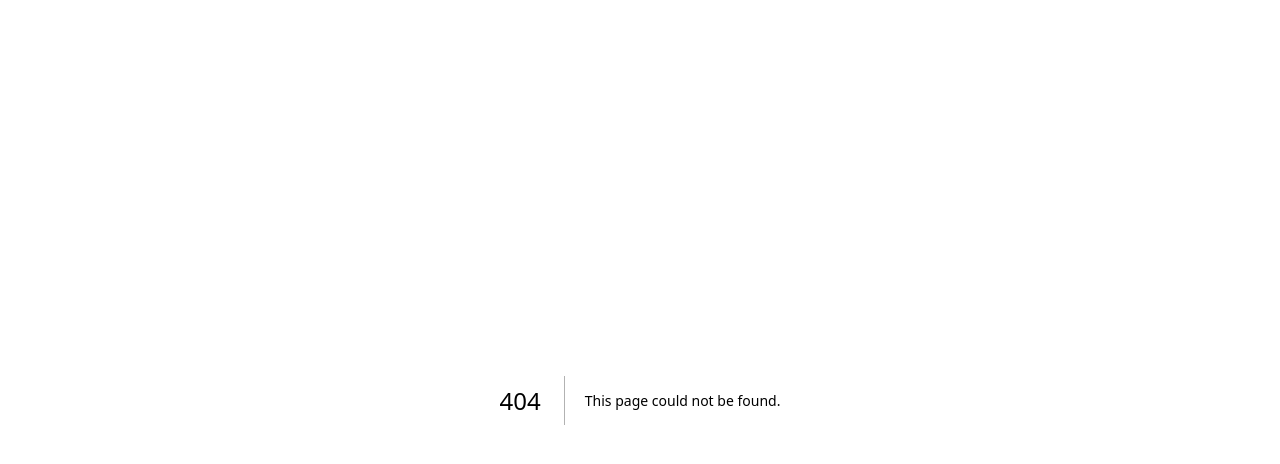
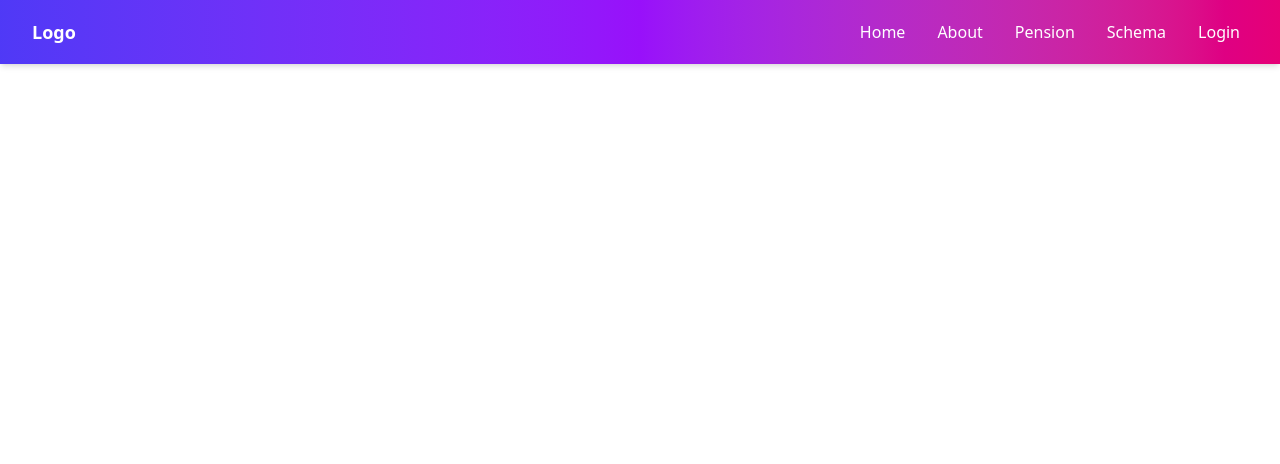
Before and after one commit to pushpanathDev/veteran, a Next.js app: page /components/navbar in a window 1280 px wide. Before the commit this address had no page. Shown: the top 464 px of the page. Built offline with nearby package versions, Linux system fonts and the light colour scheme.

Commit message:
Initial Commit

```diff
--- /dev/null
+++ b/app/components/navbar/page.js
@@ -0,0 +1,137 @@
+"use client";
+import React, { useState } from "react";
+
+const Navbar = () => {
+  const [isClick, setIsClick] = useState(false);
+
+  const toggleNavbar = () => {
+    setIsClick(!isClick);
+  };
+
+  return (
+    <nav className="bg-gradient-to-r from-indigo-600 via-purple-600 to-pink-600 shadow-md fixed top-0 left-0 w-full z-50">
+      <div className="max-w-7xl mx-auto px-4 sm:px-6 lg:px-8">
+        <div className="flex items-center justify-between h-16">
+          <div className="flex items-center">
+            <div className="flex-shrink-0">
+              <a href="/" className="text-white font-bold text-lg">
+                Logo
+              </a>
+            </div>
+          </div>
+          <div className="hidden md:block">
+            <div className="ml-4 flex items-center space-x-4">
+              <a
+                href="/"
+                className="block text-white hover:bg-white hover:text-black rounded-lg p-2"
+              >
+                Home
+              </a>
+              <a
+                href="/about"
+                className="block text-white hover:bg-white hover:text-black rounded-lg p-2"
+              >
+                About
+              </a>
+              <a
+                href="/Pension"
+                className="block text-white hover:bg-white hover:text-black rounded-lg p-2"
+              >
+                Pension
+              </a>
+              <a
+                href="/Schema"
+                className="block text-white hover:bg-white hover:text-black rounded-lg p-2"
+              >
+                Schema
+              </a>
+              <a
+                href="/Login"
+                className="block text-white hover:bg-white hover:text-black rounded-lg p-2"
+              >
+                Login
+              </a>
+            </div>
+          </div>
+          <div className="md:hidden flex items-center">
+            <button
+              type="button"
+              className="inline-flex items-center justify-center p-2 rounded-md text-white focus:outline-none focus:ring-2 focus:ring-inset focus:ring-white"
+              onClick={toggleNavbar}
+            >
+              {isClick ? (
+                <svg
+                  className="h-6 w-6"
+                  xmlns="http://www.w3.org/2000/svg"
+                  fill="none"
+                  viewBox="0 0 24 24"
+                  stroke="currentColor"
+                >
+                  <path
+                    strokeLinecap="round"
+                    strokeLinejoin="round"
+                    strokeWidth={2}
+                    d="M6 18L18 6M6 6l12 12"
+                  />
+                </svg>
+              ) : (
+                <svg
+                  className="h-6 w-6"
+                  xmlns="http://www.w3.org/2000/svg"
+                  fill="none"
+                  viewBox="0 0 24 24"
+                  stroke="currentColor"
+                >
+                  <path
+                    strokeLinecap="round"
+                    strokeLinejoin="round"
+                    strokeWidth={2}
+                    d="M4 6h16M4 12h16M4 18h16"
+                  />
+                </svg>
+              )}
+            </button>
+          </div>
+        </div>
+      </div>
+      {isClick && (
+        <div className="md:hidden">
+          <div className="px-2 pt-2 pb-3 space-y-1 sm:px-3">
+            <a
+              href="/"
+              className="block text-white hover:bg-white hover:text-black rounded-lg p-2"
+            >
+              Home
+            </a>
+            <a
+              href="/about"
+              className="block text-white hover:bg-white hover:text-black rounded-lg p-2"
+            >
+              About
+            </a>
+            <a
+              href="/Pension"
+              className="block text-white hover:bg-white hover:text-black rounded-lg p-2"
+            >
+              Pension
+            </a>
+            <a
+              href="/Schema"
+              className="block text-white hover:bg-white hover:text-black rounded-lg p-2"
+            >
+              Schema
+            </a>
+            <a
+              href="/Login"
+              className="block text-white hover:bg-white hover:text-black rounded-lg p-2"
+            >
+              Login
+            </a>
+          </div>
+        </div>
+      )}
+    </nav>
+  );
+};
+
+export default Navbar;
--- a/app/globals.css
+++ b/app/globals.css
@@ -1,42 +1 @@
-:root {
-  --background: #ffffff;
-  --foreground: #171717;
-}
-
-@media (prefers-color-scheme: dark) {
-  :root {
-    --background: #0a0a0a;
-    --foreground: #ededed;
-  }
-}
-
-html,
-body {
-  max-width: 100vw;
-  overflow-x: hidden;
-}
-
-body {
-  color: var(--foreground);
-  background: var(--background);
-  font-family: Arial, Helvetica, sans-serif;
-  -webkit-font-smoothing: antialiased;
-  -moz-osx-font-smoothing: grayscale;
-}
-
-* {
-  box-sizing: border-box;
-  padding: 0;
-  margin: 0;
-}
-
-a {
-  color: inherit;
-  text-decoration: none;
-}
-
-@media (prefers-color-scheme: dark) {
-  html {
-    color-scheme: dark;
-  }
-}
+@import "tailwindcss";
--- a/app/page.js
+++ b/app/page.js
@@ -1,95 +1,10 @@
 import Image from "next/image";
 import styles from "./page.module.css";
-
+import Navbar from "./components/navbar/page";
 export default function Home() {
   return (
-    <div className={styles.page}>
-      <main className={styles.main}>
-        <Image
-          className={styles.logo}
-          src="/next.svg"
-          alt="Next.js logo"
-          width={180}
-          height={38}
-          priority
-        />
-        <ol>
-          <li>
-            Get started by editing <code>app/page.js</code>.
-          </li>
-          <li>Save and see your changes instantly.</li>
-        </ol>
-
-        <div className={styles.ctas}>
-          <a
-            className={styles.primary}
-            href="https://vercel.com/new?utm_source=create-next-app&utm_medium=appdir-template&utm_campaign=create-next-app"
-            target="_blank"
-            rel="noopener noreferrer"
-          >
-            <Image
-              className={styles.logo}
-              src="/vercel.svg"
-              alt="Vercel logomark"
-              width={20}
-              height={20}
-            />
-            Deploy now
-          </a>
-          <a
-            href="https://nextjs.org/docs?utm_source=create-next-app&utm_medium=appdir-template&utm_campaign=create-next-app"
-            target="_blank"
-            rel="noopener noreferrer"
-            className={styles.secondary}
-          >
-            Read our docs
-          </a>
-        </div>
-      </main>
-      <footer className={styles.footer}>
-        <a
-          href="https://nextjs.org/learn?utm_source=create-next-app&utm_medium=appdir-template&utm_campaign=create-next-app"
-          target="_blank"
-          rel="noopener noreferrer"
-        >
-          <Image
-            aria-hidden
-            src="/file.svg"
-            alt="File icon"
-            width={16}
-            height={16}
-          />
-          Learn
-        </a>
-        <a
-          href="https://vercel.com/templates?framework=next.js&utm_source=create-next-app&utm_medium=appdir-template&utm_campaign=create-next-app"
-          target="_blank"
-          rel="noopener noreferrer"
-        >
-          <Image
-            aria-hidden
-            src="/window.svg"
-            alt="Window icon"
-            width={16}
-            height={16}
-          />
-          Examples
-        </a>
-        <a
-          href="https://nextjs.org?utm_source=create-next-app&utm_medium=appdir-template&utm_campaign=create-next-app"
-          target="_blank"
-          rel="noopener noreferrer"
-        >
-          <Image
-            aria-hidden
-            src="/globe.svg"
-            alt="Globe icon"
-            width={16}
-            height={16}
-          />
-          Go to nextjs.org →
-        </a>
-      </footer>
-    </div>
+    <>
+    <Navbar />
+    </>
   );
 }
--- /dev/null
+++ b/postcss.config.mjs
@@ -0,0 +1,6 @@
+const config = {
+  plugins: {
+    "@tailwindcss/postcss": {},
+  },
+};
+export default config;
```
Also changed, not shown: package.json (+6 -3 lines), 1 other file (tests, documents, lock files or other folders).
